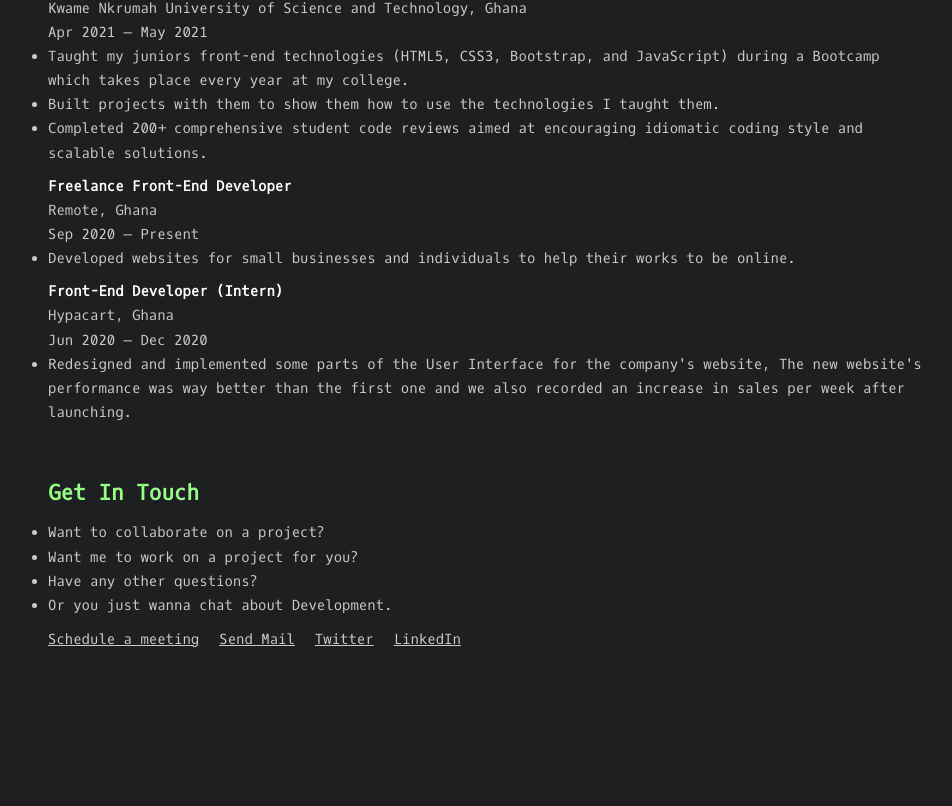
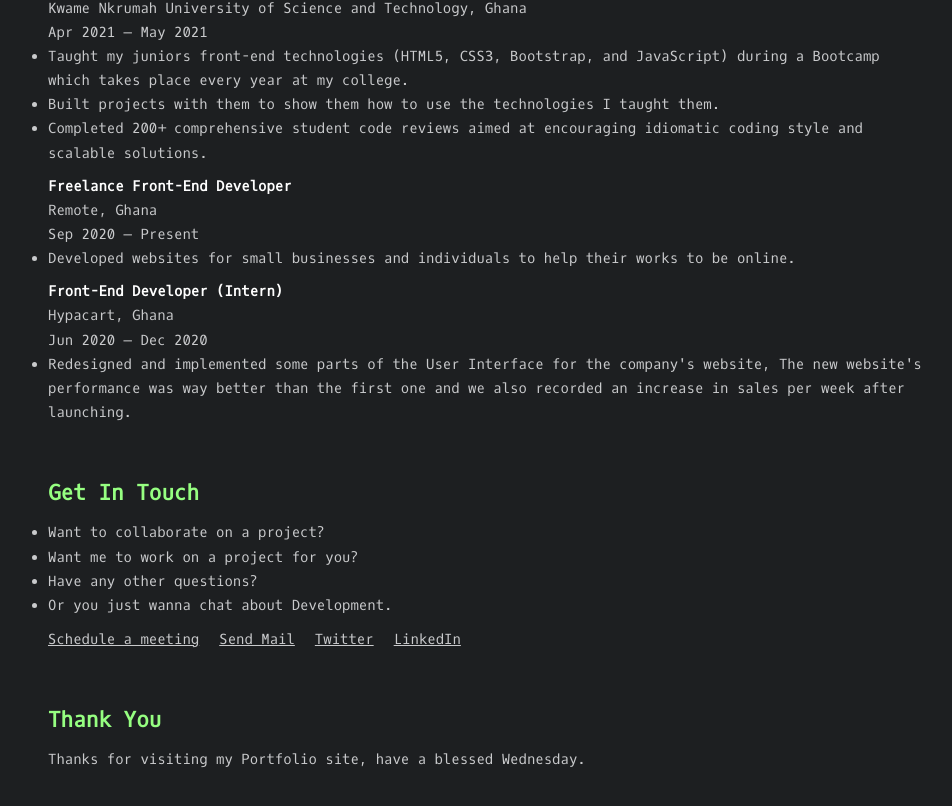
Before and after one commit to abrusu-collins/Portfolio-v7, a React (Create React App) app: page / in a window 1280 px wide. Shown: the part 2030-2836 px from the top of the page, without its empty margins (152-1104 px from the left). Before the commit the page ends 2782 px from the top, so only its background shows below. Built offline with nearby package versions, Linux system fonts and the light colour scheme; the HTML template or start-up script is replaced by a standard one.

Commit message:
link updates

```diff
--- a/src/App.jsx
+++ b/src/App.jsx
@@ -5,6 +5,7 @@ import Skills from "./components/Skills";
 import Projects from "./components/Projects";
 import Experience from "./components/Experience";
 import Contacts from "./components/Contacts";
+import Thanks from "./components/Thanks";
 
 function App() {
   return (
@@ -15,6 +16,7 @@ function App() {
     <Projects/>
     <Experience/>
     <Contacts/>
+    <Thanks/>
     </>
   );
 }
--- a/src/components/Hero.jsx
+++ b/src/components/Hero.jsx
@@ -6,10 +6,10 @@ function Hero() {
             <h1 id="name">Collins Abrusu</h1>
             <h1 id="job">Front End Engineer</h1>
             <div id="links">
-                <a href="dd">GitHub</a>
-                <a href="dd">Twitter</a>
-                <a href="dd">LinkedIn</a>
-                <a href="dd">Gmail</a>
+                <a href="https://github.com/abrusu-collins">GitHub</a>
+                <a href="https://twitter.com/devSedem">Twitter</a>
+                <a href="https://www.linkedin.com/in/abrusu-collins-359a4416a/">LinkedIn</a>
+                <a href="mailto">Gmail</a>
                 <a href="dd">Resume</a>
             </div>
             </div>
--- a/src/components/Thanks.jsx
+++ b/src/components/Thanks.jsx
@@ -1,7 +1,10 @@
 function Thanks() {
+    let dayArray=["Sunday", "Moday","Tuesday","Wednesday","Thursday","Friday","Saturday"];
+    let dayNum= new Date().getDay();
     return (
         <div className="thanks">
-            <h1 className="thankhead">Thanks for visiting</h1>
+            <h1 className="thankhead">Thank You</h1>
+            <p>Thanks for visiting my Portfolio site, have a blessed {dayArray[dayNum]}.</p>
         </div>
      );
 }
--- /dev/null
+++ b/src/sass/_thanks.scss
@@ -0,0 +1,8 @@
+.thanks{
+    margin-top: 50px;
+    & .thankhead{
+        font-size: 21px;
+        color: $standout_color;
+        margin-bottom: 10px;
+    }
+}
--- a/src/sass/style.scss
+++ b/src/sass/style.scss
@@ -5,3 +5,4 @@
 @import "projects";
 @import "experience";
 @import "contacts";
+@import "thanks";
--- a/src/styles/style.css
+++ b/src/styles/style.css
@@ -135,3 +135,12 @@ body {
   color: white;
   text-decoration: none;
 }
+
+.thanks {
+  margin-top: 50px;
+}
+.thanks .thankhead {
+  font-size: 21px;
+  color: #96ff81;
+  margin-bottom: 10px;
+}
```
